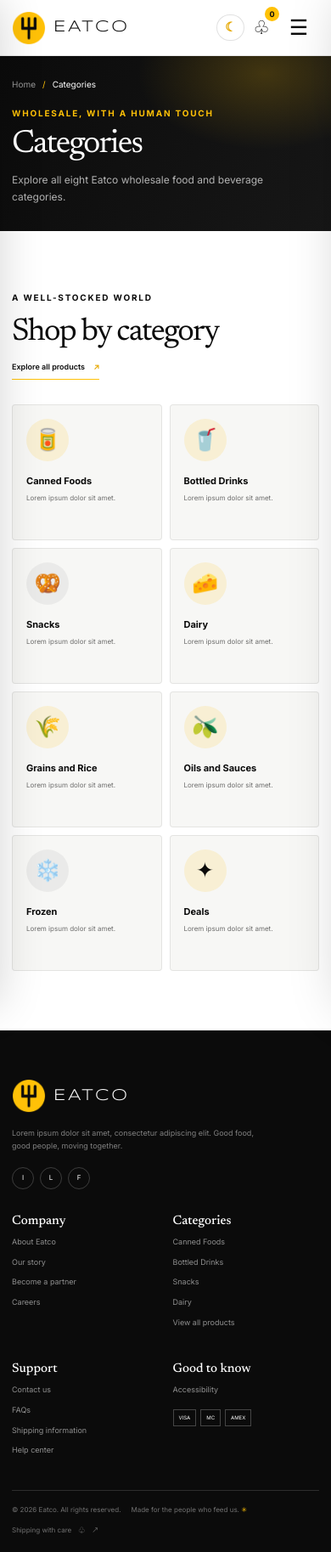
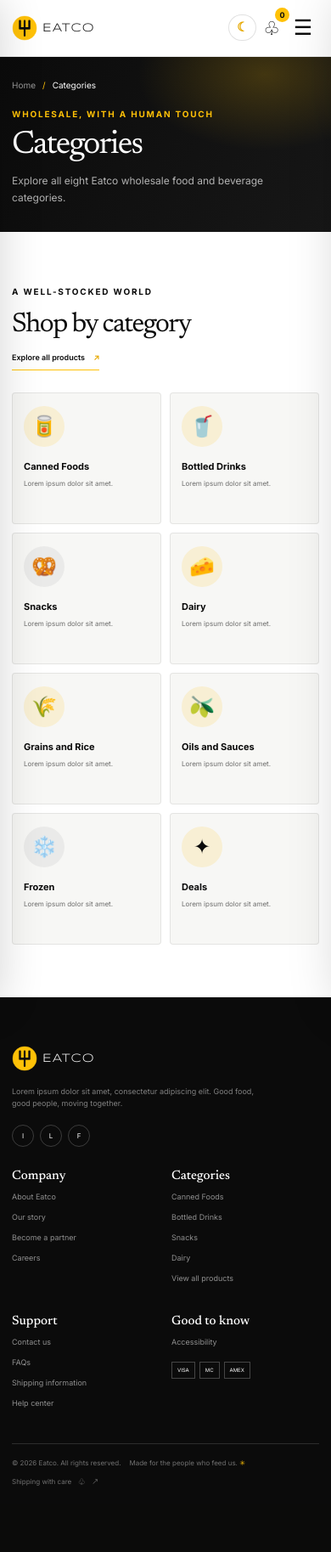
Before and after one commit to eatcoofficials-ship-it/eatco, a PHP site: page /categories.html in a window 390 px wide. Shown: the whole page at 85% size. After the commit the page ends 1749 px from the top, so only its background shows below. Run offline with PHP 8.4, Linux system fonts and the light colour scheme.

Commit message:
Improve responsive layout across Eatco mobile website

```diff
--- a/Eatco/assets/style.css
+++ b/Eatco/assets/style.css
@@ -271,3 +271,114 @@ body.drawer-open{overflow:hidden;touch-action:none}
 @media(prefers-reduced-motion:reduce){
   .header-actions .header-contact,.header-actions .header-contact span{transition:none!important}
 }
+
+
+/* Site-wide responsive refinement: phones, small tablets, and landscape screens. */
+html,body{max-width:100%;overflow-x:clip}
+img,video,svg,iframe{max-width:100%}
+.wrap{min-width:0}
+section,header,footer,main,nav,article,aside{min-width:0}
+input,select,textarea,button{max-width:100%}
+@media(max-width:760px){
+  .wrap{width:calc(100% - 32px)}
+  .section{padding:62px 0}
+  .section-heading{display:block;margin-bottom:26px}
+  .section-heading h2{font-size:clamp(32px,8vw,44px);line-height:1.05}
+  .section-intro{margin-top:12px;max-width:100%;font-size:12px}
+  .utility-inner{height:28px;font-size:9px}
+  .header-main{height:auto;min-height:66px;padding:9px 0;gap:8px}
+  .brand{gap:8px;flex:0 1 auto;min-width:0}
+  .brand-logo{width:34px;height:34px;flex-basis:34px}
+  .brand-wordmark{font-size:clamp(14px,4vw,18px);letter-spacing:.1em}
+  .header-actions{gap:5px;flex:0 0 auto}
+  .header-actions .header-contact{height:36px;min-height:36px!important;padding:0 10px!important;font-size:9px!important;gap:5px!important}
+  .header-actions .header-contact span{font-size:12px!important}
+  .menu-toggle{width:42px!important;min-width:42px!important;height:42px!important;min-height:42px!important;flex-basis:42px!important}
+  .hero{padding:46px 0 0}
+  .hero-layout{grid-template-columns:minmax(0,1fr);min-height:0;gap:10px}
+  .hero-copy{padding:0 0 12px}
+  .hero-copy h1{font-size:clamp(39px,11vw,58px);line-height:1.02;max-width:100%;overflow-wrap:anywhere}
+  .hero-copy h1 br{display:none}
+  .hero-text{font-size:13px;line-height:1.7;margin-bottom:19px}
+  .hero-actions{flex-wrap:wrap;gap:9px}
+  .hero-actions .button{min-height:44px;padding:0 14px;font-size:10px;gap:10px}
+  .hero-proof{margin-top:22px;flex-wrap:wrap}
+  .hero-art{height:clamp(280px,82vw,370px);width:100%;min-width:0;overflow:hidden}
+  .hero-product-main{width:min(230px,66vw);height:285px}
+  .hero-product-main img{height:195px}
+  .hero-orbit{width:min(310px,85vw);height:min(310px,85vw)}
+  .orbit-b{width:min(235px,65vw);height:min(235px,65vw)}
+  .float-card-one{right:0;top:34px}
+  .float-card-two{left:0;bottom:28px}
+  .hero-stamp{right:4%;bottom:10px;width:62px;height:62px}
+  .hero-stats{grid-template-columns:repeat(2,minmax(0,1fr));gap:14px 8px;padding:18px 0}
+  .hero-stat{padding:4px 7px;gap:8px;border:0;min-width:0}
+  .hero-stat strong{font-size:24px}
+  .hero-stat span{font-size:9px}
+  .category-grid{grid-template-columns:repeat(2,minmax(0,1fr));gap:10px}
+  .category-tile{min-height:155px;padding:15px 13px}
+  .category-illustration{width:48px;height:48px;font-size:24px}
+  .deal-band{padding:48px 0}
+  .deal-inner{grid-template-columns:minmax(0,1fr);gap:24px}
+  .deal-inner h2{font-size:clamp(34px,9vw,46px)}
+  .deal-feature{grid-template-columns:minmax(0,1fr);min-height:0;gap:12px;padding:10px}
+  .deal-photo{min-height:210px}
+  .deal-product{min-width:0}
+  .product-grid{grid-template-columns:repeat(2,minmax(0,1fr));gap:10px}
+  .product-card{min-width:0;overflow:hidden}
+  .product-card img{max-width:100%;height:auto}
+  .product-info{padding:12px 10px}
+  .product-info h3{font-size:14px;overflow-wrap:anywhere}
+  .product-meta{font-size:9px;flex-wrap:wrap}
+  .product-actions{display:flex;flex-wrap:wrap;gap:6px}
+  .product-actions .button,.product-details{min-width:0;max-width:100%;font-size:9px;padding-inline:8px}
+  .filter-controls{grid-template-columns:minmax(0,1fr)}
+  .filter-search{grid-column:auto;min-width:0}
+  .range-label{grid-template-columns:auto minmax(0,1fr) auto}
+  .range-label input{min-width:0;width:100%}
+  .contact-layout{grid-template-columns:minmax(0,1fr);gap:25px}
+  .contact-details{grid-template-columns:minmax(0,1fr)}
+  .contact-details>div{grid-column:auto;min-width:0;overflow-wrap:anywhere}
+  .map-placeholder{width:100%;height:260px;min-height:240px}
+  .map-placeholder iframe{width:100%;height:100%}
+  .quote-form-card,.support-card,.not-found-card{width:100%;max-width:100%;padding:20px 16px}
+  .quote-form,.form-grid{grid-template-columns:minmax(0,1fr)}
+  .quote-form input,.quote-form select,.quote-form textarea,.form-grid input,.form-grid select,.form-grid textarea{min-width:0;width:100%}
+  .faq-layout{grid-template-columns:minmax(0,1fr);gap:20px}
+  .footer-top{grid-template-columns:repeat(2,minmax(0,1fr));gap:22px 14px}
+  .footer-bottom{flex-wrap:wrap;gap:10px}
+  .primary-nav{display:none}
+  .category-menu-panel{max-width:calc(100vw - 32px)}
+  .nav-inner{width:calc(100% - 32px)}
+  table{display:block;max-width:100%;overflow-x:auto}
+  pre,code{overflow-wrap:anywhere;white-space:pre-wrap}
+}
+@media(max-width:420px){
+  .wrap{width:calc(100% - 28px)}
+  .header-main{gap:5px}
+  .brand{gap:6px}
+  .brand-logo{width:30px;height:30px;flex-basis:30px}
+  .brand-wordmark{font-size:14px;letter-spacing:.08em}
+  .header-actions{gap:3px}
+  .header-actions .header-contact{height:34px;min-height:34px!important;padding:0 8px!important;font-size:8px!important}
+  .header-actions .header-contact span{font-size:11px!important}
+  .menu-toggle{width:38px!important;min-width:38px!important;height:40px!important;min-height:40px!important;flex-basis:38px!important}
+  .product-grid{gap:8px}
+  .product-info{padding:10px 8px}
+  .product-actions .button,.product-details{font-size:8px;padding-inline:6px}
+  .footer-top{grid-template-columns:repeat(2,minmax(0,1fr))}
+}
+@media(max-width:350px){
+  .header-contact{display:none!important}
+  .category-grid,.product-grid{grid-template-columns:minmax(0,1fr)}
+  .hero-copy h1{font-size:38px}
+}
+@media(min-width:761px) and (max-width:1050px){
+  .hero-layout{grid-template-columns:minmax(0,1fr) minmax(0,.85fr);gap:12px}
+  .product-grid{grid-template-columns:repeat(3,minmax(0,1fr))}
+  .category-grid{grid-template-columns:repeat(3,minmax(0,1fr))}
+}
+@media(prefers-reduced-motion:reduce){
+  .hero-product-main,.floating-card{animation:none!important}
+  .reveal{opacity:1;transform:none}
+}
```
